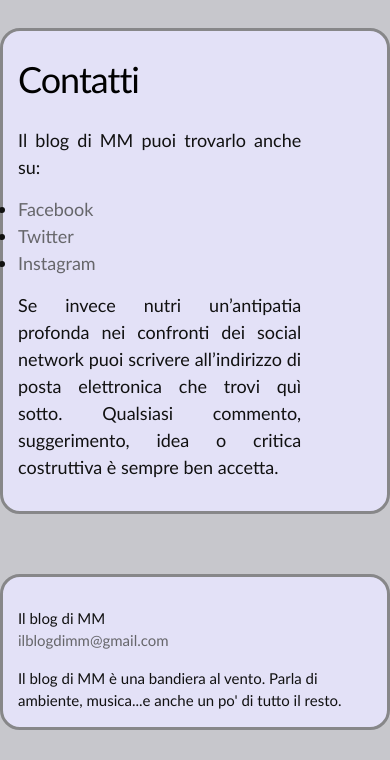
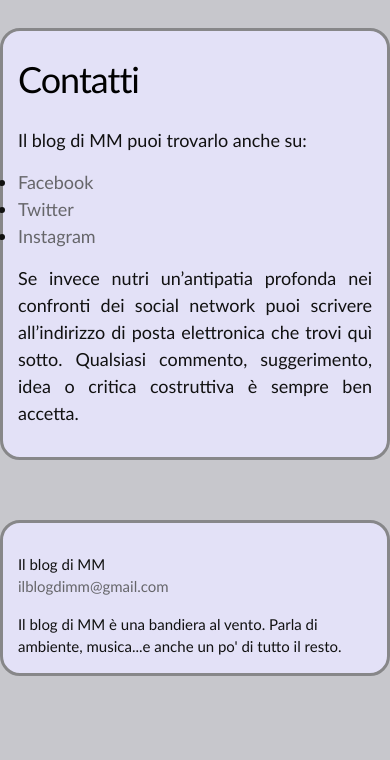
Before and after one commit to ilblogdimm/ilblogdimm, a Jekyll site: the page built from contatti.md, in a window 390 px wide. Shown: the part 900-1660 px from the top of the page. Built offline with Jekyll 4.4.1, drawn with Linux system fonts in a browser that asks for light colours; after the commit the page ends 1606 px from its top, so only the background shows below that.

```diff
--- a/_sass/_layout.scss
+++ b/_sass/_layout.scss
@@ -212,6 +212,10 @@
 .post {
   width: 80%;
   float: left;
+  @include media-query($on-laptop) {
+    width: 100%;
+  }
+
 }
 .post-header {
   margin-bottom: $spacing-unit;
@@ -257,7 +261,7 @@
 }
 
 .content{
-margin-bottom: 80px;
+  margin-bottom: 80px;
 }
 
 .content > p {
```
